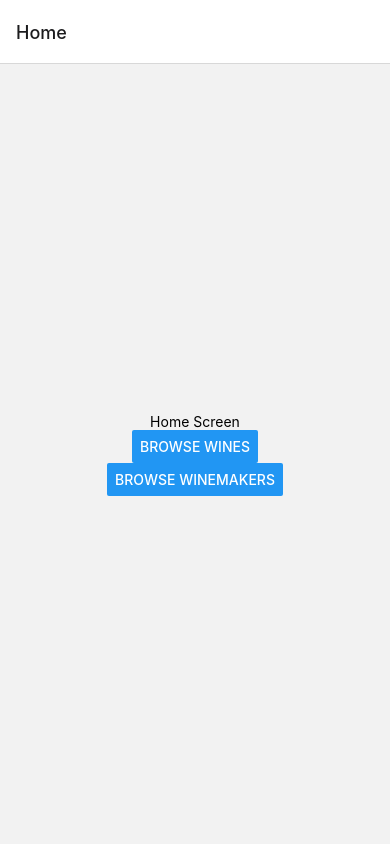
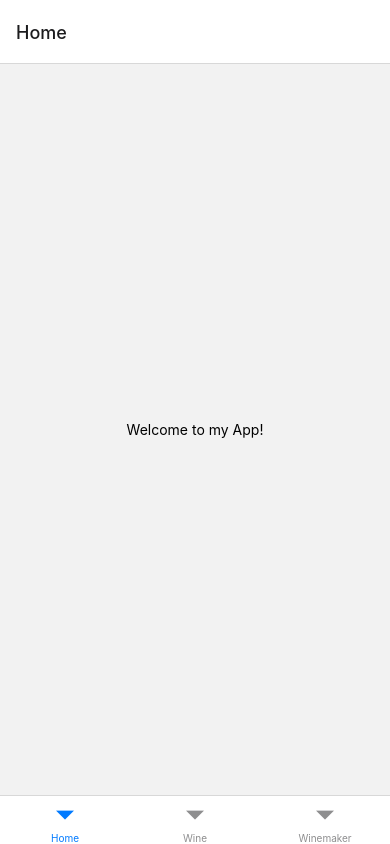
Before and after one commit to Bom-dev/journal_des_vin, a React Native app: screen / in a window 390 px wide. Built offline with nearby package versions, Linux system fonts and the light colour scheme; no server answers.

Commit message:
Build bottom nav bar

```diff
--- a/App.js
+++ b/App.js
@@ -1,12 +1,83 @@
 import React, { useEffect, useState } from 'react';
-import { Button, View, Text } from 'react-native';
+import { Button, Text, View } from 'react-native';
 import { NavigationContainer } from '@react-navigation/native';
 import { createNativeStackNavigator } from '@react-navigation/native-stack';
+import { createBottomTabNavigator } from '@react-navigation/bottom-tabs';
 import axios from 'axios';
 
-const Stack = createNativeStackNavigator();
+function WineScreen({ navigation }) {
+  return (
+    <View style={{ flex: 1, justifyContent: 'center', alignItems: 'center' }}>
+      <Text>Wine screen</Text>
+      <Button
+        title="Go to Details"
+        onPress={() => navigation.navigate('WineDetails')}
+      />
+    </View>
+  );
+}
 
-const App = () => {
+function WineDetailsScreen() {
+  return (
+    <View style={{ flex: 1, justifyContent: 'center', alignItems: 'center' }}>
+      <Text>Details!</Text>
+    </View>
+  );
+}
+
+function WinemakerScreen({ navigation }) {
+  return (
+    <View style={{ flex: 1, justifyContent: 'center', alignItems: 'center' }}>
+      <Text>Winemaker screen</Text>
+      <Button
+        title="Go to Details"
+        onPress={() => navigation.navigate('WinemakerDetails')}
+      />
+    </View>
+  );
+}
+
+function WinemakerDetailsScreen() {
+  return (
+    <View style={{ flex: 1, justifyContent: 'center', alignItems: 'center' }}>
+      <Text>Details!</Text>
+    </View>
+  );
+}
+
+function HomeStackScreen() {
+  return (
+    <View style={{ flex: 1, justifyContent: 'center', alignItems: 'center' }}>
+      <Text>Welcome to my App!</Text>
+    </View>
+  );
+}
+
+const WineStack = createNativeStackNavigator();
+
+function WineStackScreen() {
+  return (
+    <WineStack.Navigator>
+      <WineStack.Screen name="List" component={WineScreen} />
+      <WineStack.Screen name="Details" component={WineDetailsScreen} />
+    </WineStack.Navigator>
+  );
+}
+
+const WinemakerStack = createNativeStackNavigator();
+
+function WinemakerStackScreen() {
+  return (
+    <WinemakerStack.Navigator>
+      <WinemakerStack.Screen name="List" component={WinemakerScreen} />
+      <WinemakerStack.Screen name="Details" component={WinemakerDetailsScreen} />
+    </WinemakerStack.Navigator>
+  );
+}
+
+const Tab = createBottomTabNavigator();
+
+export default function App() {
 
   const [allWine, setAllWine] = useState([])
   const [allWinemaker, setAllWinemaker] = useState([])
@@ -30,67 +101,13 @@ const App = () => {
     getAllWinemaker()
   }, [])
 
-  function Home({ navigation }) {
-    return (
-      <View style={{ flex: 1, alignItems: 'center', justifyContent: 'center' }}>
-        <Text>Home Screen</Text>
-        <Button title="Browse Wines" onPress={() => navigation.navigate('WineList')} />
-        <Button title="Browse Winemakers" onPress={() => navigation.navigate('WinemakerList')} />
-      </View>
-    );
-  }
-
-  function WineList({ navigation }) {
-    return (
-      <View style={{ flex: 1, alignItems: 'center', justifyContent: 'center' }}>
-        <Text>Wine List</Text>
-        <Button title="Wine Detail" onPress={() => navigation.navigate('WineDetail')} />
-        <Button title="Go to Home" onPress={() => navigation.navigate('Home')} />
-      </View>
-    );
-  }
-
-  function WineDetail({ navigation }) {
-    return (
-      <View style={{ flex: 1, alignItems: 'center', justifyContent: 'center' }}>
-        <Text>Wine Detail</Text>
-        <Button title="Back to List" onPress={() => navigation.navigate('WineList')} />
-        <Button title="Go to Home" onPress={() => navigation.navigate('Home')} />
-      </View>
-    );
-  }
-
-  function WinemakerList({ navigation }) {
-    return (
-      <View style={{ flex: 1, alignItems: 'center', justifyContent: 'center' }}>
-        <Text>Winemaker List</Text>
-        <Button title="Winemaker Detail" onPress={() => navigation.navigate('WinemakerDetail')} />
-        <Button title="Go to Home" onPress={() => navigation.navigate('Home')} />
-      </View>
-    );
-  }
-
-  function WinemakerDetail({ navigation }) {
-    return (
-      <View style={{ flex: 1, alignItems: 'center', justifyContent: 'center' }}>
-        <Text>Winemaker Detail</Text>
-        <Button title="Back to List" onPress={() => navigation.navigate('WinemakerList')} />
-        <Button title="Go to Home" onPress={() => navigation.navigate('Home')} />
-      </View>
-    );
-  }
-
   return (
     <NavigationContainer>
-      <Stack.Navigator initialRouteName="Home">
-        <Stack.Screen name="Home" component={Home} options={{ title: 'Home' }} />
-        <Stack.Screen name="WineList" component={WineList} options={{ title: 'Wines' }} />
-        <Stack.Screen name="WineDetail" component={WineDetail} options={{title: 'Wine Detail'}} />
-        <Stack.Screen name="WinemakerList" component={WinemakerList} options={{ title: 'Winemakers'}} />
-        <Stack.Screen name="WinemakerDetail" component={WinemakerDetail} options={{title: 'Winemaker Detail'}} />
-      </Stack.Navigator>
+      <Tab.Navigator>
+        <Tab.Screen name="Home" component={HomeStackScreen} />
+        <Tab.Screen name="Wine" component={WineStackScreen} />
+        <Tab.Screen name="Winemaker" component={WinemakerStackScreen} />
+      </Tab.Navigator>
     </NavigationContainer>
   );
 }
-
-export default App;
--- a/package.json
+++ b/package.json
@@ -10,6 +10,7 @@
     "eject": "expo eject"
   },
   "dependencies": {
+    "@react-navigation/bottom-tabs": "^6.3.2",
     "@react-navigation/drawer": "^6.4.3",
     "@react-navigation/native": "^6.0.11",
     "@react-navigation/native-stack": "^6.7.0",
```
Also changed, not shown: 1 other file (tests, documents, lock files or other folders).
